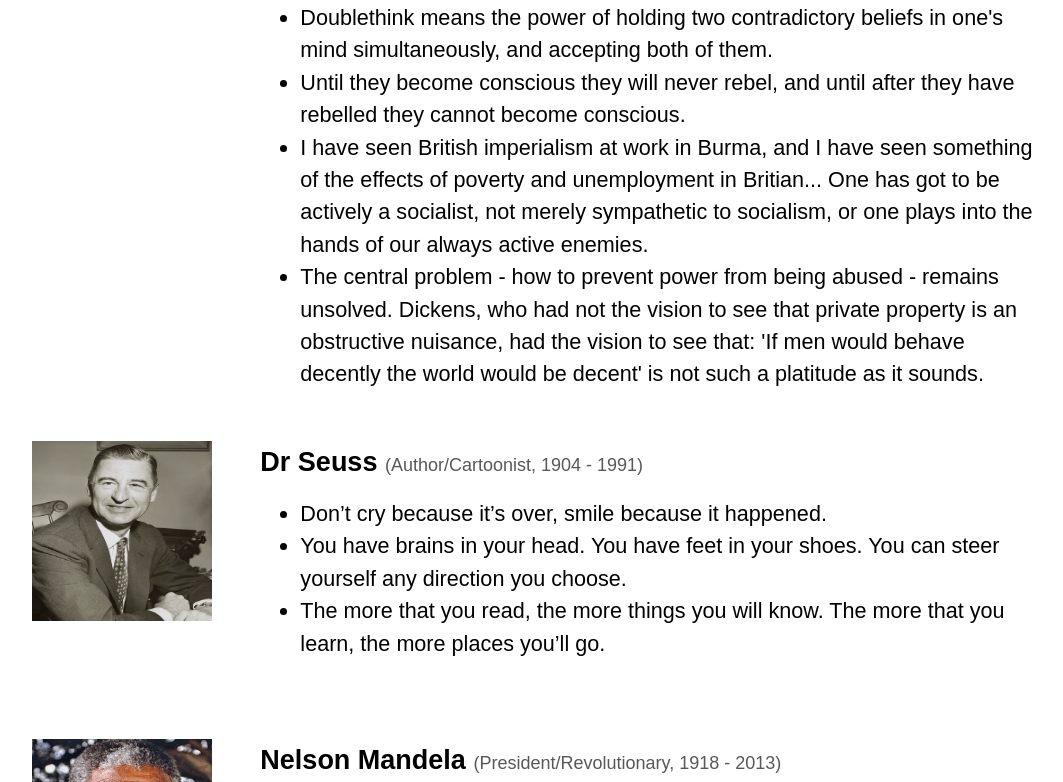
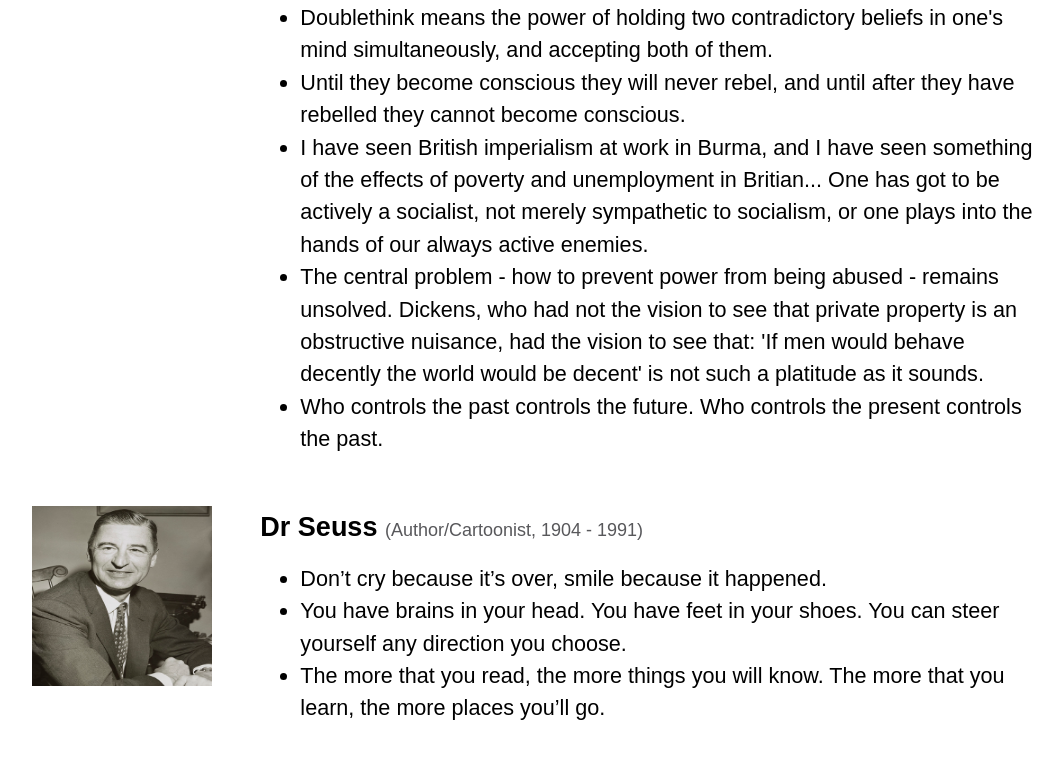
Before and after one commit to lreynolds188/Portfolio, a Next.js app: page /quotes in a window 1280 px wide. Shown: the part 11218-12000 px from the top of the page, without its empty margins (99-1162 px from the left). Built offline with nearby package versions, Linux system fonts and the light colour scheme.

Commit message:
Update quotes.js

```diff
--- a/pages/quotes.js
+++ b/pages/quotes.js
@@ -370,6 +370,7 @@ export default function Home() {
               <li>Until they become conscious they will never rebel, and until after they have rebelled they cannot become conscious.</li>
               <li>I have seen British imperialism at work in Burma, and I have seen something of the effects of poverty and unemployment in Britian... One has got to be actively a socialist, not merely sympathetic to socialism, or one plays into the hands of our always active enemies.</li>
               <li>The central problem - how to prevent power from being abused - remains unsolved. Dickens, who had not the vision to see that private property is an obstructive nuisance, had the vision to see that: 'If men would behave decently the world would be decent' is not such a platitude as it sounds.</li>
+              <li>Who controls the past controls the future. Who controls the present controls the past.</li>
             </ul>
           </div><br /><br />
           <div className={styles.picture}>
```
